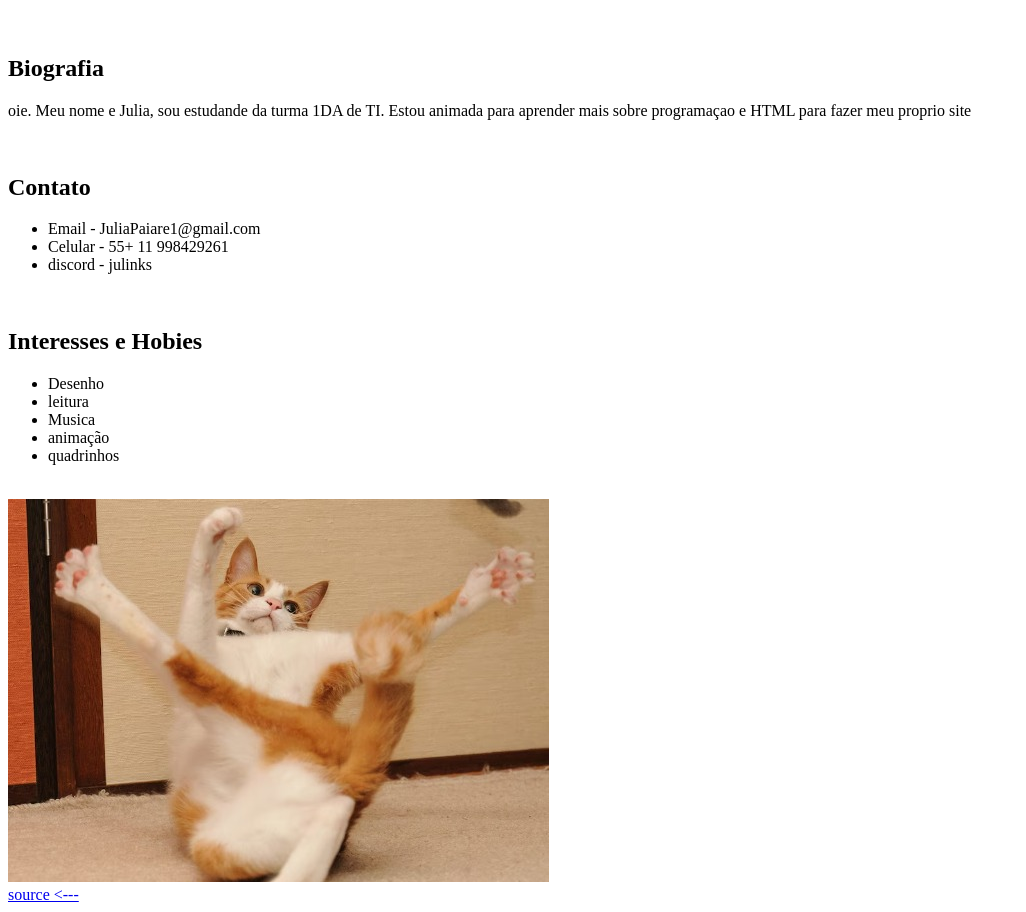
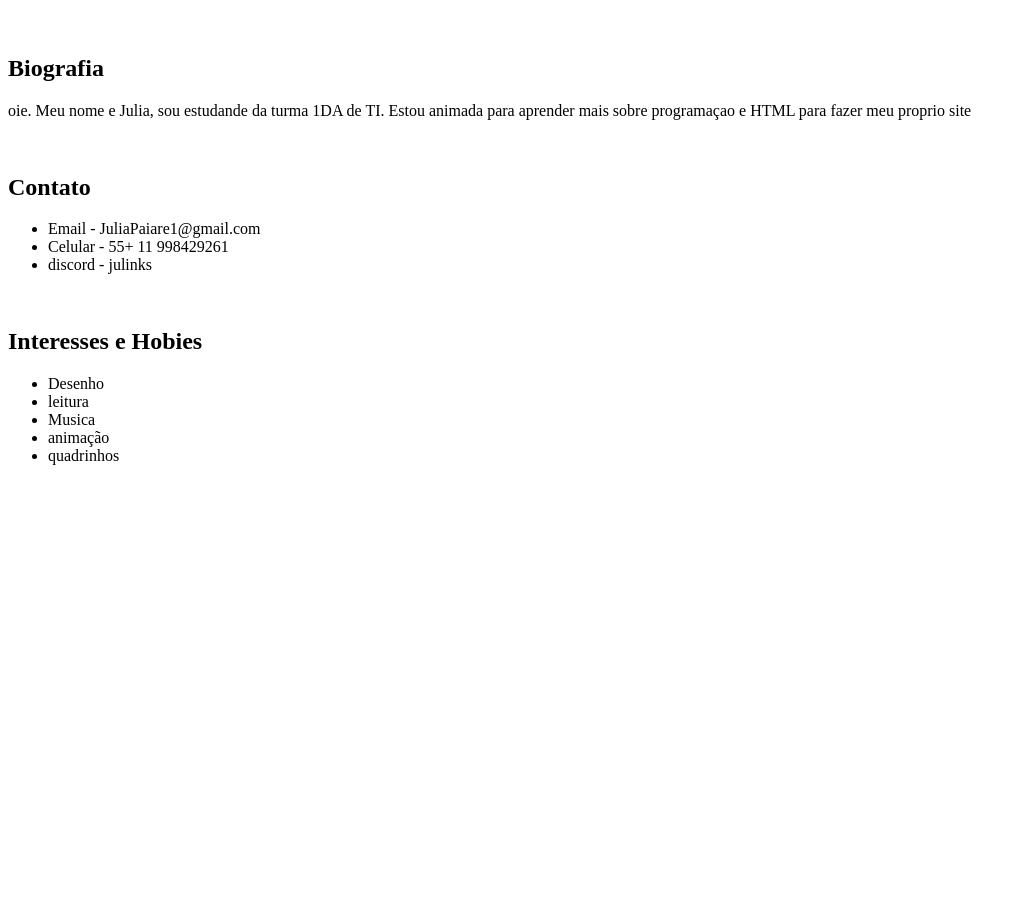
Before and after one commit to J-Paiare/MyFacePage, a plain HTML site: page index.html in a window 1280 px wide. Shown: the part 110-1022 px from the top of the page, without its empty margins (0-1026 px from the left). After the commit the page ends 800 px from the top, so only its background shows below. Drawn offline with Linux system fonts and the light colour scheme.

Commit message:
sem imagem

```diff
--- a/index.html
+++ b/index.html
@@ -40,12 +40,6 @@
             <li> quadrinhos</li>
 
         </ul>
-        <br>
-        <img src="imagens/gato.jpeg" alt="gato" title="eu irl">
-        <br>
-        <a href="https://youtu.be/xvFZjo5PgG0"> source <---</a>
-
-
 
 
     </body>
```
